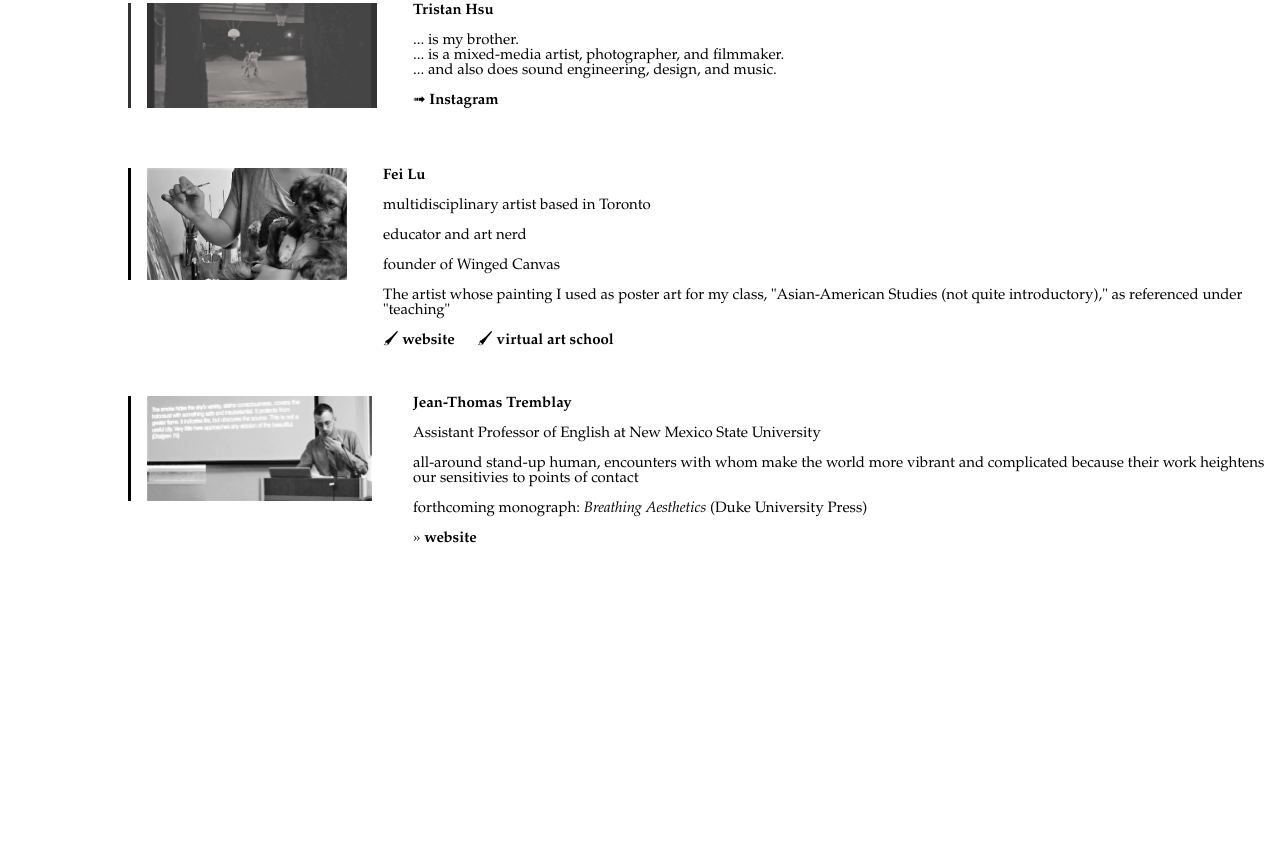
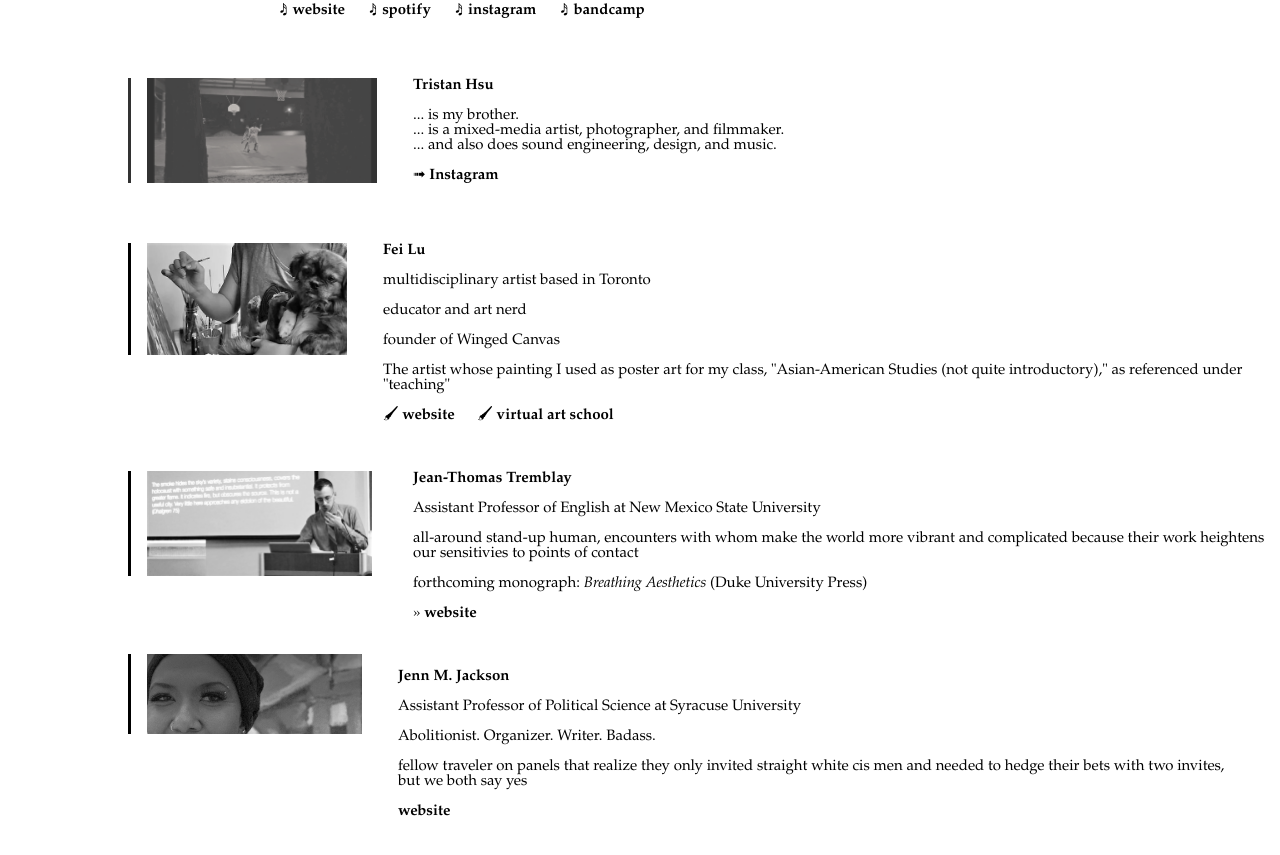
Before and after one commit to omiehsu/omiehsudotcom, a plain HTML site: page solidarities.html in a window 1280 px wide. Shown: the part 911-1766 px from the top of the page. Before the commit the page ends 1552 px from the top, so only its background shows below. Drawn offline with Linux system fonts and the light colour scheme.

Commit message:
added campi and jenn to solidarities

```diff
--- a/solidarities.html
+++ b/solidarities.html
@@ -45,6 +45,12 @@ p.jtt {
 	line-height: 1;
 	font-family: garamond;
 	margin-left: 19em;
+}
+p.jenn {
+	font-size: 15px;
+	line-height: 1;
+	font-family: garamond;
+	margin-left: 18em;
 }
 p.friends {
 	font-size 13px;
@@ -126,6 +132,12 @@ img.jtt{
 	padding-left: 1em;
 	float: left;
 }
+img.jenn{
+	width: 215px;
+	border-left: solid;
+	padding-left: 1em;
+	float: left;
+}
 a, a:visited{
 	color: black;
 }
@@ -168,6 +180,12 @@ a, a:visited{
 <div class="happenings">
 <p class="b"> <b>happenings*</b>
 	<br>
+	<br> comrade in feminist political theory and friend, Ashleigh Campi's newest article out:
+	<br> <b>"Cultivating Authoritarian Submission: Race and Gender in Conservative Media"</b>
+	in <i> Theory & Event </i> (April 2021).
+	<br> Come for the knowledge about conservative media, stay for the reckoning on political desire: <a href="https://muse.jhu.edu/article/788241" target="_blank"> <u>here</u>
+	<br>
+
 	<br> American Area Seminar ft. Jean-Thomas Tremblay
 	<br> titled, "Symptomaticity and Opacity in the Literature of Smog Sensing"
 	<br> <b> Friday, 23 April, 2021 5pm - 6:30pm </b>
@@ -239,7 +257,18 @@ a, a:visited{
 		<br> <br>
 		<a href="https://jeanthomastremblay.me/" target="_blank"> &#187; <b> website</b><a>
 </div>
-
+<br>
+		<img class="jenn" src="images/jenn.png" alt="Jenn Jackson">
+		<p class="jenn">
+			<b> Jenn M. Jackson</b><br>
+				<br> Assistant Professor of Political Science at Syracuse University
+				<br>
+				<br> Abolitionist. Organizer. Writer. Badass.
+				<br>
+				<br> fellow traveler on panels that realize they only invited straight white cis men and needed to hedge their bets with two invites,
+				<br>but we both say yes
+				<br><br>
+				<a href="https://jennmjackson.com/" target="_blank"> <b>website</b><a>
 
 <div>
 <br><br><br><br>
```
Also changed, not shown: images/Jenn.png (added), 1 other file.
